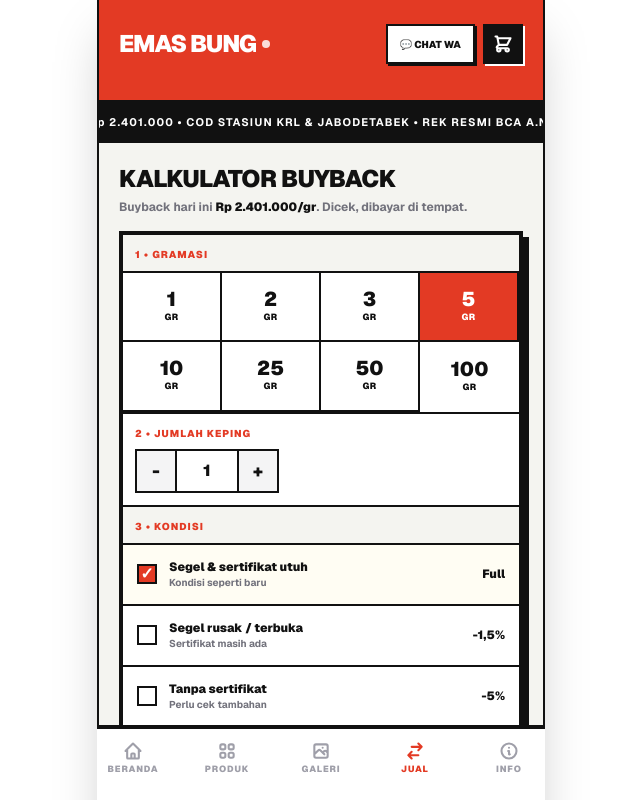
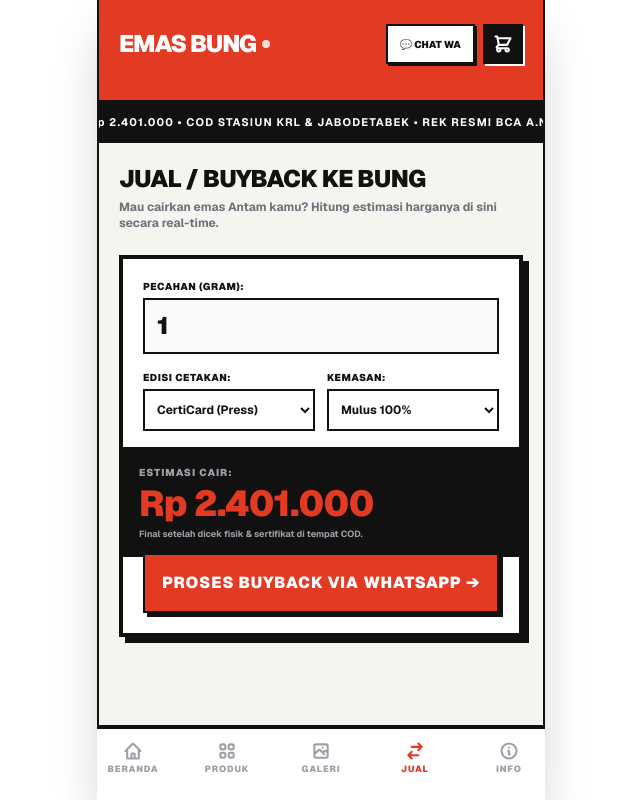
Before and after one commit to hellobungspaces/antam-bung, a Next.js app: page / in a window 1280 px wide. Both pictures are taken after a click on the button "JUAL". Shown: the top 800 px of the page, without its empty margins (319-959 px from the left). Built offline with nearby package versions, Linux system fonts and the light colour scheme.

Commit message:
update  image

```diff
--- a/src/app/page.tsx
+++ b/src/app/page.tsx
@@ -46,10 +46,10 @@
   const [adminTab, setAdminTab] = useState("price");
   const [pinInput, setPinInput] = useState("");
 
-  // STATE BUYBACK (DIJAMIN LIVE-UPDATE)
-  const [bbGram, setBbGram] = useState<number>(5);
-  const [bbQty, setBbQty] = useState<number>(1);
-  const [bbCondition, setBbCondition] = useState<string>("utuh");
+  // STATE BUYBACK (DEFAULT 1 GRAM, INPUT BEBAS DINAMIS)
+  const [bbGram, setBbGram] = useState<any>(1);
+  const [bbEdition, setBbEdition] = useState<string>("press");
+  const [bbCondition, setBbCondition] = useState<string>("mulus");
   const [bbEstimate, setBbEstimate] = useState<number>(0);
 
   const SECRET_PIN = "0000";
@@ -58,7 +58,7 @@
 
   useEffect(() => {
     setIsMounted(true);
-    const savedData = localStorage.getItem("emasBungV31");
+    const savedData = localStorage.getItem("emasBungV32");
     if (savedData) {
       try {
         const parsed = JSON.parse(savedData);
@@ -80,16 +80,14 @@
     return () => clearTimeout(notifTimer);
   }, []);
 
-  // RUMUS KALKULASI BUYBACK REAL-TIME
+  // RUMUS KALKULASI BUYBACK DINAMIS BERDASARKAN INPUT GRAM & KONDISI
   useEffect(() => {
-    let baseRate = buybackPrice * Number(bbGram) * Number(bbQty);
-    if (bbCondition === "rusak") {
-      baseRate -= baseRate * 0.015; // Potongan 1.5%
-    } else if (bbCondition === "tanpa_sertifikat") {
-      baseRate -= baseRate * 0.05; // Potongan 5%
-    }
-    setBbEstimate(Math.round(baseRate > 0 ? baseRate : 0));
-  }, [bbGram, bbQty, bbCondition, buybackPrice]);
+    const gramNum = Number(bbGram) || 0;
+    let baseVal = buybackPrice * gramNum;
+    if (bbEdition === "retro") baseVal -= (gramNum * 10000); // Penyesuaian cetakan klasik
+    if (bbCondition === "baret") baseVal -= (gramNum * 15000); // Penyesuaian kondisi baret/buka
+    setBbEstimate(Math.round(baseVal > 0 ? baseVal : 0));
+  }, [bbGram, bbEdition, bbCondition, buybackPrice]);
 
   if (!isMounted) return null;
 
@@ -133,11 +131,7 @@
 
   const handleBuybackWA = () => {
     triggerHaptic();
-    let condText = "Segel & sertifikat utuh";
-    if (bbCondition === "rusak") condText = "Segel rusak / terbuka (-1,5%)";
-    if (bbCondition === "tanpa_sertifikat") condText = "Tanpa sertifikat (-5%)";
-
-    const msg = `Halo Bung, saya mau jual (buyback) Antam pecahan *${bbGram}gr* sebanyak *${bbQty} keping*.%0aKondisi: ${condText}.%0aEstimasi sistem: *Rp ${bbEstimate.toLocaleString('id-ID')}*. Bisa atur jadwal ketemuan COD?`;
+    const msg = `Halo Bung, saya mau jual (buyback) Antam pecahan *${bbGram}gr*.%0aCetakan: ${bbEdition.toUpperCase()}, Kondisi: ${bbCondition.toUpperCase()}.%0aEstimasi sistem: *Rp ${bbEstimate.toLocaleString('id-ID')}*. Bisa atur jadwal ketemuan COD?`;
     window.open(`https://wa.me/${WA_NUMBER}?text=${msg}`, "_blank");
   };
 
@@ -162,9 +156,9 @@
 
   const saveToStorage = (partialData: any) => {
     try {
-      const existing = JSON.parse(localStorage.getItem("emasBungV31") || "{}");
+      const existing = JSON.parse(localStorage.getItem("emasBungV32") || "{}");
       const dataToSave = { ...existing, basePrice, buybackPrice, inventory, gallery, orders, ...partialData };
-      localStorage.setItem("emasBungV31", JSON.stringify(dataToSave));
+      localStorage.setItem("emasBungV32", JSON.stringify(dataToSave));
     } catch (error) {
       alert("Penyimpanan lokal penuh!");
       console.error(error);
@@ -342,109 +336,55 @@
           </section>
         )}
 
-        {/* JUAL / BUYBACK (REDESIGN & INTERAKTIF) */}
+        {/* JUAL / BUYBACK (INPUT BEBAS, DEFAULT 1G, DINAMIS SEPERTI GAMBAR REFERENSI) */}
         {activeTab === "jual" && (
           <section className="p-5 animate-in fade-in slide-in-from-right-2 duration-300 w-full overflow-hidden">
-            <h2 className="text-2xl font-black tracking-tight mb-1 uppercase">Kalkulator Buyback</h2>
-            <p className="text-xs font-bold text-zinc-500 mb-4">Buyback hari ini <strong className="text-[#111]">Rp {buybackPrice.toLocaleString('id-ID')}/gr</strong>. Dicek, dibayar di tempat.</p>
+            <h2 className="text-2xl font-black tracking-tight mb-1 uppercase">Jual / Buyback ke BUNG</h2>
+            <p className="text-xs font-bold text-zinc-500 mb-6">Mau cairkan emas Antam kamu? Hitung estimasi harganya di sini secara real-time.</p>
 
-            <div className="bg-white border-4 border-[#111] shadow-[6px_6px_0px_0px_#111] overflow-hidden space-y-0">
+            <div className="bg-white border-4 border-[#111] p-5 shadow-[6px_6px_0px_0px_#111] space-y-4">
+              <div>
+                <label className="text-[10px] font-black uppercase tracking-wider block mb-1">Pecahan (Gram):</label>
+                <input
+                  type="number"
+                  min="0.1"
+                  step="any"
+                  value={bbGram}
+                  onChange={(e) => {
+                    triggerHaptic();
+                    setBbGram(e.target.value);
+                  }}
+                  className="w-full border-2 border-[#111] font-black text-2xl py-2.5 px-3 focus:outline-none focus:border-[#e33a24] bg-zinc-50"
+                  placeholder="Contoh: 1, 5, 15..."
+                />
+              </div>
 
-              {/* 1. GRAMASI GRID */}
-              <div className="border-b-2 border-[#111]">
-                <div className="bg-[#f4f4f0] px-3 py-1.5 border-b-2 border-[#111]">
-                  <span className="text-[10px] font-black tracking-widest text-[#e33a24] uppercase">1 • GRAMASI</span>
+              <div className="grid grid-cols-2 gap-3">
+                <div>
+                  <label className="text-[10px] font-black uppercase tracking-wider block mb-1">Edisi Cetakan:</label>
+                  <select value={bbEdition} onChange={(e) => setBbEdition(e.target.value)} className="w-full border-2 border-[#111] font-bold text-xs py-2.5 px-2 focus:outline-none bg-white">
+                    <option value="press">CertiCard (Press)</option>
+                    <option value="retro">Klasik (Retro)</option>
+                  </select>
                 </div>
-                <div className="grid grid-cols-4 divide-x-2 divide-y-2 divide-[#111]">
-                  {[1, 2, 3, 5, 10, 25, 50, 100].map((g) => {
-                    const isSelected = bbGram === g;
-                    return (
-                      <button
-                        key={g}
-                        type="button"
-                        onClick={() => { triggerHaptic(); setBbGram(g); }}
-                        className={`py-4 text-center font-black transition-colors flex flex-col items-center justify-center cursor-pointer ${isSelected ? 'bg-[#e33a24] text-white' : 'bg-white text-[#111] hover:bg-zinc-100'}`}
-                      >
-                        <span className="text-xl leading-none">{g}</span>
-                        <span className="text-[9px] uppercase tracking-wider mt-0.5">gr</span>
-                      </button>
-                    );
-                  })}
+                <div>
+                  <label className="text-[10px] font-black uppercase tracking-wider block mb-1">Kemasan:</label>
+                  <select value={bbCondition} onChange={(e) => setBbCondition(e.target.value)} className="w-full border-2 border-[#111] font-bold text-xs py-2.5 px-2 focus:outline-none bg-white">
+                    <option value="mulus">Mulus 100%</option>
+                    <option value="baret">Baret / Buka</option>
+                  </select>
                 </div>
               </div>
 
-              {/* 2. JUMLAH KEPING */}
-              <div className="border-b-2 border-[#111] p-3">
-                <span className="text-[10px] font-black tracking-widest text-[#e33a24] uppercase block mb-2">2 • JUMLAH KEPING</span>
-                <div className="flex items-center w-36 border-2 border-[#111] bg-white">
-                  <button
-                    type="button"
-                    onClick={() => { triggerHaptic(); if (bbQty > 1) setBbQty(bbQty - 1); }}
-                    className="w-10 h-10 flex items-center justify-center font-black text-lg bg-zinc-100 border-r-2 border-[#111] active:bg-zinc-200 cursor-pointer"
-                  >
-                    -
-                  </button>
-                  <div className="flex-1 text-center font-black text-base">{bbQty}</div>
-                  <button
-                    type="button"
-                    onClick={() => { triggerHaptic(); setBbQty(bbQty + 1); }}
-                    className="w-10 h-10 flex items-center justify-center font-black text-lg bg-zinc-100 border-l-2 border-[#111] active:bg-zinc-200 cursor-pointer"
-                  >
-                    +
-                  </button>
-                </div>
+              <div className="border-t-2 border-dashed border-[#111] pt-4 mt-2 bg-[#111] text-white p-4 -mx-5 -mb-5">
+                <p className="text-[10px] font-black uppercase tracking-widest text-zinc-400 mb-1">Estimasi cair:</p>
+                <p className="text-4xl font-black text-[#e33a24] tracking-tight">Rp {bbEstimate.toLocaleString('id-ID')}</p>
+                <p className="text-[9px] font-bold text-zinc-400 mt-1">Final setelah dicek fisik & sertifikat di tempat COD.</p>
               </div>
 
-              {/* 3. KONDISI */}
-              <div className="border-b-2 border-[#111]">
-                <div className="bg-[#f4f4f0] px-3 py-1.5 border-b-2 border-[#111]">
-                  <span className="text-[10px] font-black tracking-widest text-[#e33a24] uppercase">3 • KONDISI</span>
-                </div>
-                <div className="divide-y-2 divide-[#111]">
-                  {[
-                    { id: "utuh", title: "Segel & sertifikat utuh", desc: "Kondisi seperti baru", badge: "Full" },
-                    { id: "rusak", title: "Segel rusak / terbuka", desc: "Sertifikat masih ada", badge: "-1,5%" },
-                    { id: "tanpa_sertifikat", title: "Tanpa sertifikat", desc: "Perlu cek tambahan", badge: "-5%" },
-                  ].map((cond) => {
-                    const isChecked = bbCondition === cond.id;
-                    return (
-                      <div
-                        key={cond.id}
-                        onClick={() => { triggerHaptic(); setBbCondition(cond.id); }}
-                        className={`p-3.5 flex items-center justify-between cursor-pointer transition-colors ${isChecked ? 'bg-amber-50/60' : 'bg-white hover:bg-zinc-50'}`}
-                      >
-                        <div className="flex items-center gap-3 pointer-events-none">
-                          <div className={`w-5 h-5 border-2 border-[#111] flex items-center justify-center font-black ${isChecked ? 'bg-[#e33a24] text-white' : 'bg-white'}`}>
-                            {isChecked && "✓"}
-                          </div>
-                          <div>
-                            <p className="font-black text-xs text-[#111]">{cond.title}</p>
-                            <p className="text-[10px] font-bold text-zinc-500">{cond.desc}</p>
-                          </div>
-                        </div>
-                        <span className="text-xs font-black text-[#111]">{cond.badge}</span>
-                      </div>
-                    );
-                  })}
-                </div>
-              </div>
-
-              {/* ESTIMASI TOTAL & TOMBOL AKSI */}
-              <div className="bg-[#111] text-white p-5 space-y-4">
-                <div>
-                  <p className="text-[10px] font-black uppercase tracking-widest text-zinc-400 mb-1">Estimasi lu terima</p>
-                  <p className="text-3xl font-black tracking-tight text-white">Rp {bbEstimate.toLocaleString('id-ID')}</p>
-                  <p className="text-[9px] font-bold text-zinc-400 mt-1">Final setelah dicek fisik & sertifikat di tempat COD.</p>
-                </div>
-                <button
-                  type="button"
-                  onClick={handleBuybackWA}
-                  className="w-full py-4 bg-[#e33a24] text-white font-black uppercase tracking-wider text-xs border-2 border-white shadow-[4px_4px_0px_0px_#fff] active:translate-y-1 active:shadow-none transition-all cursor-pointer"
-                >
-                  Proses Buyback via WhatsApp ➔
-                </button>
-              </div>
-
+              <button onClick={handleBuybackWA} className="w-full py-4 mt-4 bg-[#e33a24] text-white font-black uppercase tracking-wider border-2 border-[#111] shadow-[4px_4px_0px_0px_#111] active:translate-y-1 active:shadow-none transition-all">
+                Proses Buyback via WhatsApp ➔
+              </button>
             </div>
           </section>
         )}
```
